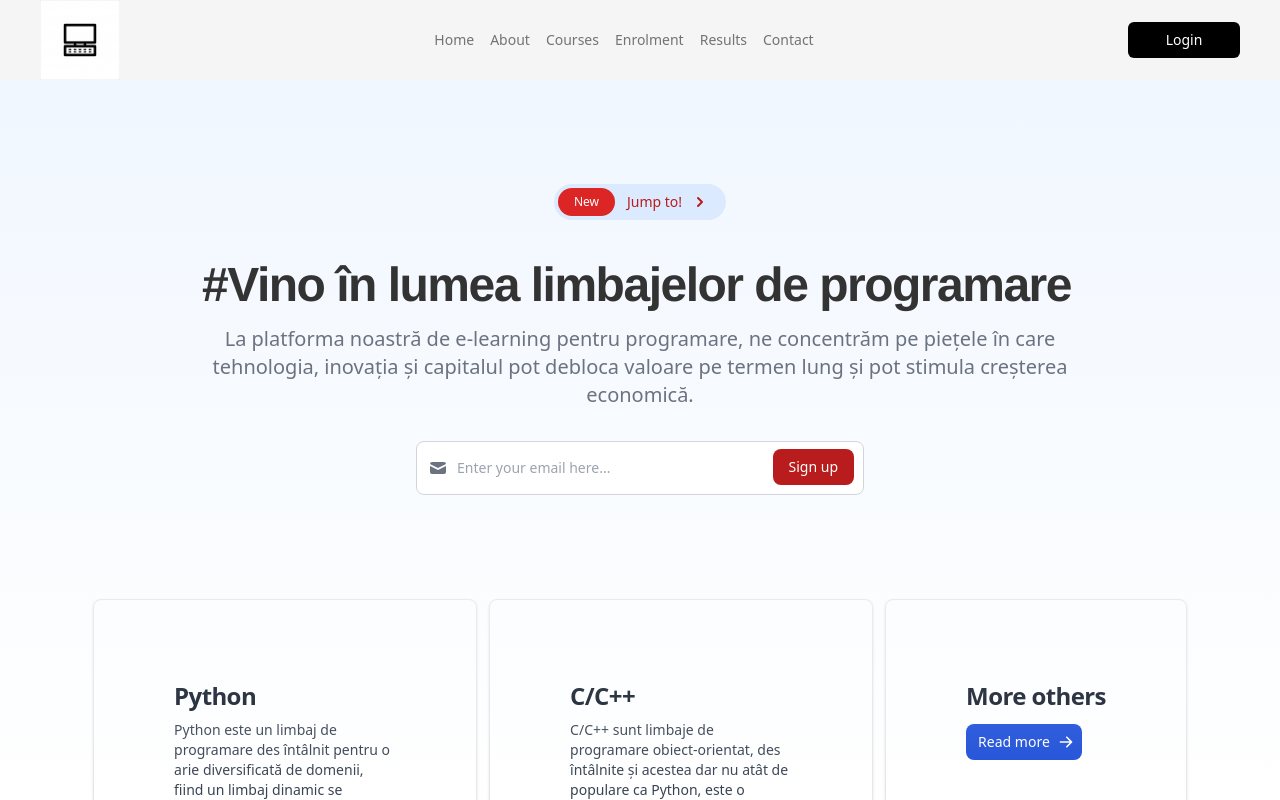
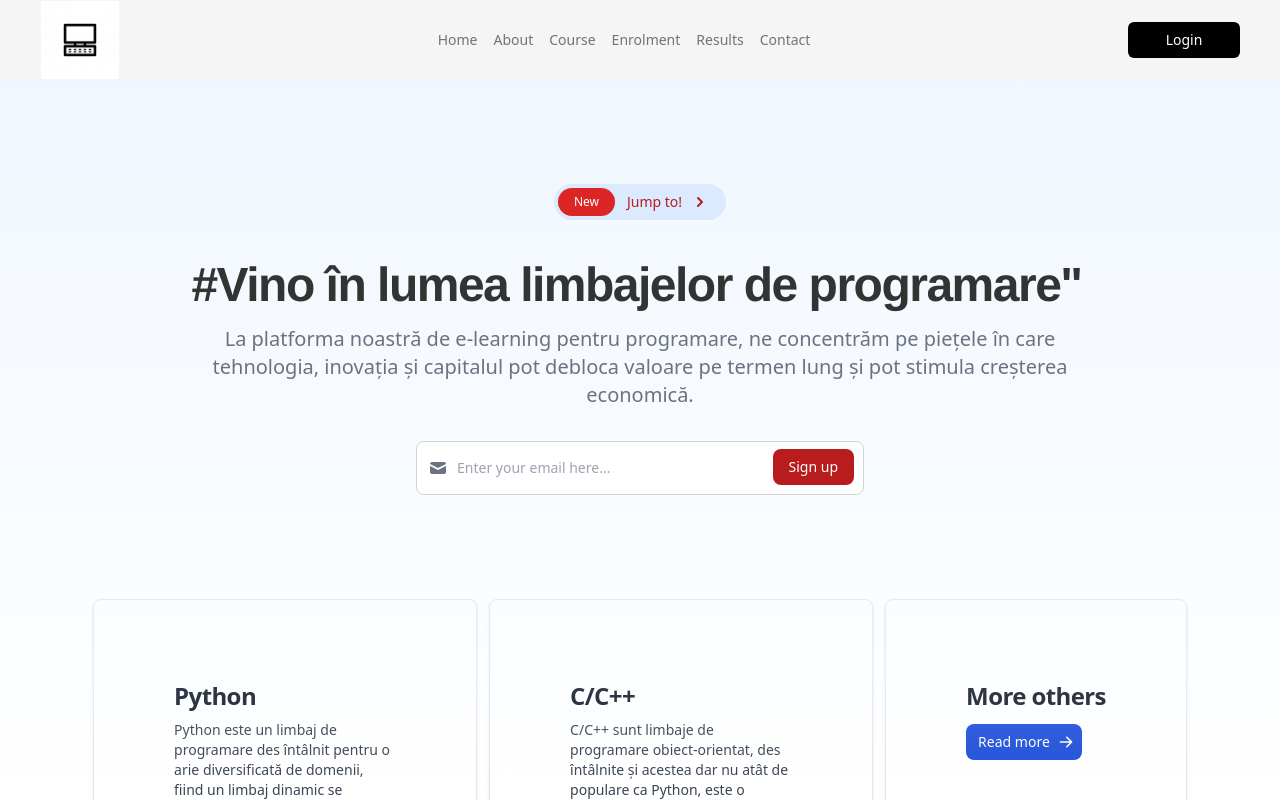
Before and after one commit to amchirica/elearning-typescript, a Next.js app: page / in a window 1280 px wide. Shown: the top 800 px of the page. Built offline with nearby package versions, Linux system fonts and the light colour scheme; no server answers.

Commit message:
forth commit

```diff
--- a/package.json
+++ b/package.json
@@ -32,6 +32,7 @@
     "zustand": "^4.3.7"
   },
   "devDependencies": {
+    "@tailwindcss/typography": "^0.5.9",
     "@types/bcrypt": "^5.0.0",
     "@types/cookie": "^0.5.1",
     "@types/jsonwebtoken": "^9.0.1"
--- a/src/components/Footer/Footer.tsx
+++ b/src/components/Footer/Footer.tsx
@@ -40,7 +40,7 @@ function Footer() {
           </div>
           <hr className="my-6 border-gray-200 sm:mx-auto dark:border-gray-700 lg:my-8" />
           <span className="block text-sm text-gray-500 sm:text-center dark:text-gray-400">
-            © 2023{" "}
+            ©2023{" "}
             <a href="" className="hover:underline">
               E-learning™
             </a>
--- a/src/components/Header/Header.tsx
+++ b/src/components/Header/Header.tsx
@@ -51,7 +51,7 @@ const Header = () => {
         </Link>
         <Link href="/courses">
           <button className="text-neutral-500 hover:text-black ease-in-out duration-300">
-            Courses
+            Course
           </button>
         </Link>
         <Link href="/enrolment">
--- a/src/pages/contact.tsx
+++ b/src/pages/contact.tsx
@@ -7,11 +7,11 @@ const Contact = () => {
 <form>
     <div className="grid gap-25 mb-16 md:grid-cols-4">
         <div>
-            <label form="first_name" className="block mb-2 text-sm font-medium text-gray-900 dark:text-white">First name</label>
+            <label form="first_name" className="block mb-2 text-sm font-medium text-gray-900 dark:text-white">First_name</label>
             <input type="text" id="first_name" className="bg-gray-50 border border-gray-300 text-gray-900 text-sm rounded-lg focus:ring-blue-500 focus:border-blue-500 block w-full p-2.5 dark:bg-gray-700 dark:border-gray-600 dark:placeholder-gray-400 dark:text-white dark:focus:ring-blue-500 dark:focus:border-blue-500" placeholder="Nume" required/>
         </div>
         <div>
-            <label form="last_name" className="block mb-2 text-sm font-medium text-gray-900 dark:text-white">Last name</label>
+            <label form="last_name" className="block mb-2 text-sm font-medium text-gray-900 dark:text-white">Last_name</label>
             <input type="text" id="last_name" className="bg-gray-50 border border-gray-300 text-gray-900 text-sm rounded-lg focus:ring-blue-500 focus:border-blue-500 block w-full p-2.5 dark:bg-gray-700 dark:border-gray-600 dark:placeholder-gray-400 dark:text-white dark:focus:ring-blue-500 dark:focus:border-blue-500" placeholder="Prenume" required/>
         </div>
         <div>
--- a/src/pages/courses.tsx
+++ b/src/pages/courses.tsx
@@ -83,7 +83,7 @@ const Courses = () => {
           >
             <path d="M2 6a2 2 0 012-2h6a2 2 0 012 2v8a2 2 0 01-2 2H4a2 2 0 01-2-2V6zM14.553 7.106A1 1 0 0014 8v4a1 1 0 00.553.894l2 1A1 1 0 0018 13V7a1 1 0 00-1.447-.894l-2 1z"></path>
           </svg>
-          Tutorial
+          Tutoriale
         </a>
         <h3 className="text-gray-900 dark:text-white text-3xl md:text-5xl font-extrabold mb-2">
         Cum să implementezi rapid un site static!
--- a/src/pages/enrolment.tsx
+++ b/src/pages/enrolment.tsx
@@ -10,7 +10,7 @@ const About = () => {
       <div className="flex flex-wrap items-center mb-12">
 
 
-        <h3 className="mb-5 text-lg font-medium text-gray-900 dark:text-white">Choose technology:</h3>
+        <h3 className="mb-5 text-lg font-medium text-gray-900 dark:text-white">Choose technology</h3>
         <ul className="grid w-full gap-6 md:grid-cols-3">
 
 
--- a/src/pages/index.tsx
+++ b/src/pages/index.tsx
@@ -30,7 +30,7 @@ const Home = () => {
             </svg>
           </Link>
           <h1 className="mb-4 text-4xl font-extrabold tracking-tight leading-none text-gray-900 md:text-5xl lg:text-6xl dark:text-white">
-          <span className="text">#Vino în lumea limbajelor de programare</span>
+          <span className="text">#Vino în lumea limbajelor de programare"</span>
           </h1>
           <p className="mb-8 text-lg font-normal text-gray-500 lg:text-xl sm:px-16 lg:px-48 dark:text-gray-200">
             La platforma noastră de e-learning pentru programare, ne concentrăm
--- a/src/pages/policy.tsx
+++ b/src/pages/policy.tsx
@@ -23,7 +23,7 @@ const Courses = () => {
   }, []);
   return (
     <div className="px-4">
-      <div className="h3"> <h3>Politica de confidențialitate a platformei de e-learning pentru IT</h3></div>
+      <div className="h3"> <h3>Politica de confidențialitate a platformei e-learning.</h3></div>
       <div className="bg-gray-50 mt-10 dark:bg-gray-800 border border-gray-200 dark:border-gray-700 rounded-lg p-8 md:p-12 mb-8">
         <a
           href="/policy"
--- a/src/pages/results.tsx
+++ b/src/pages/results.tsx
@@ -6,7 +6,7 @@ import images from "../../images/about-image.jpg";
 const About = () => {
   return (
 <div className="container mx-auto px-4 py-10">
-      <h1 className="text-3xl font-bold mb-6">Results</h1>
+      <h1 className="text-3xl font-bold mb-6">Rezultate</h1>
 
 
       <h2 className="mb-2 text-lg font-semibold text-gray-900 dark:text-white">Top students:</h2>
```
Also changed, not shown: tailwind.config.js (line endings or trailing spaces), 1 other file (tests, documents, lock files or other folders).
